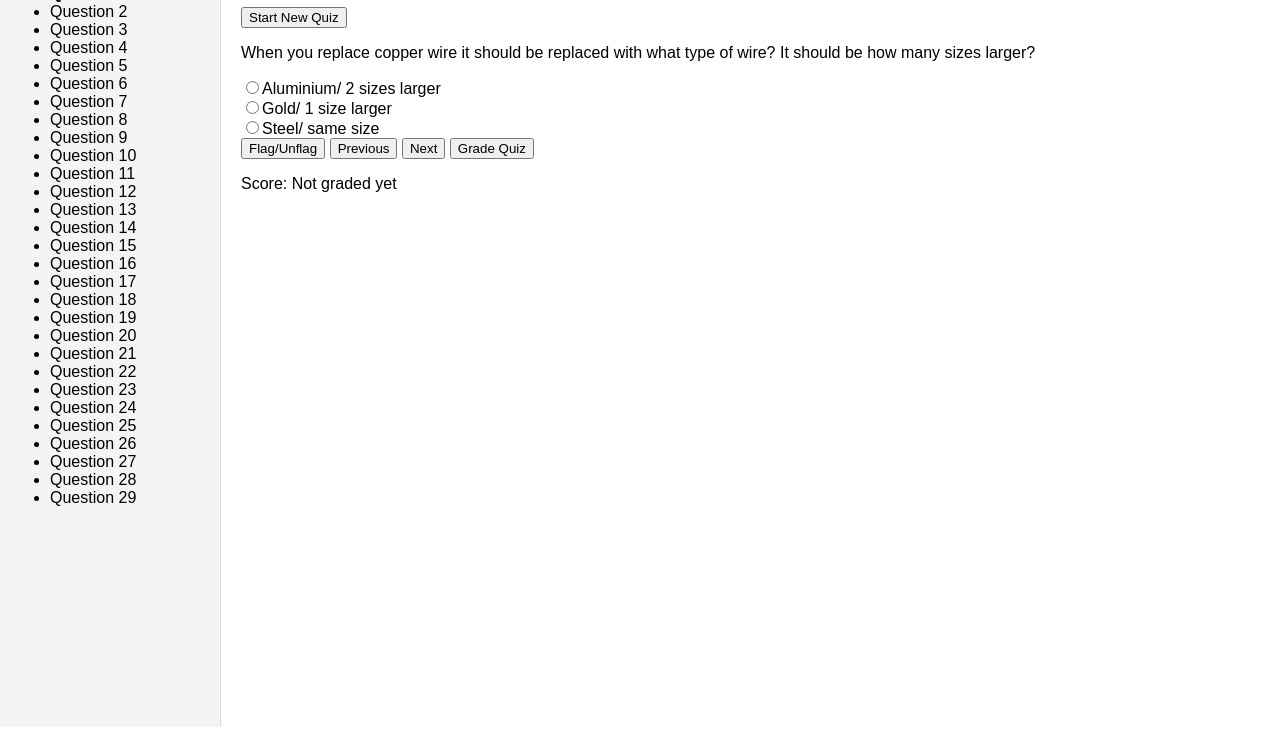
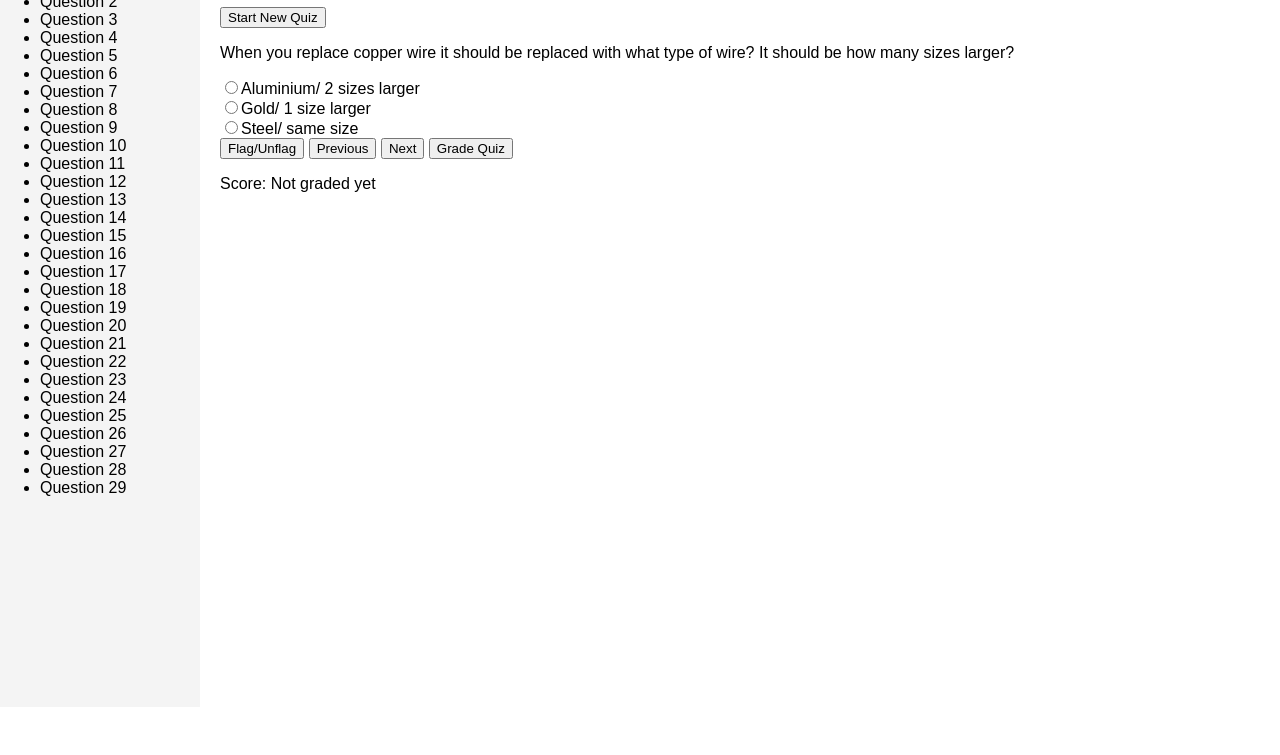
Before and after one commit to WetGato/Test-Questions, a plain HTML site: page Airframe-Electrical/index.html in a window 1280 px wide. Shown: the part 101-856 px from the top of the page. Drawn offline with Linux system fonts and the light colour scheme.

```diff
--- a/Airframe-Electrical/index.html
+++ b/Airframe-Electrical/index.html
@@ -17,11 +17,16 @@
         }
         #sidePane {
             width: 200px;
-            padding: 10px;
             background-color: #f4f4f4;
             border-right: 1px solid #ddd;
             overflow-y: auto;
             height: 100vh;
+            padding-bottom: 0px;
+            padding-top: 0px;
+            margin-bottom: 10px;
+            margin-left: 0px;
+            border-right-width: 0px;
+
         }
         #quizContainer {
             flex: 1;
```
